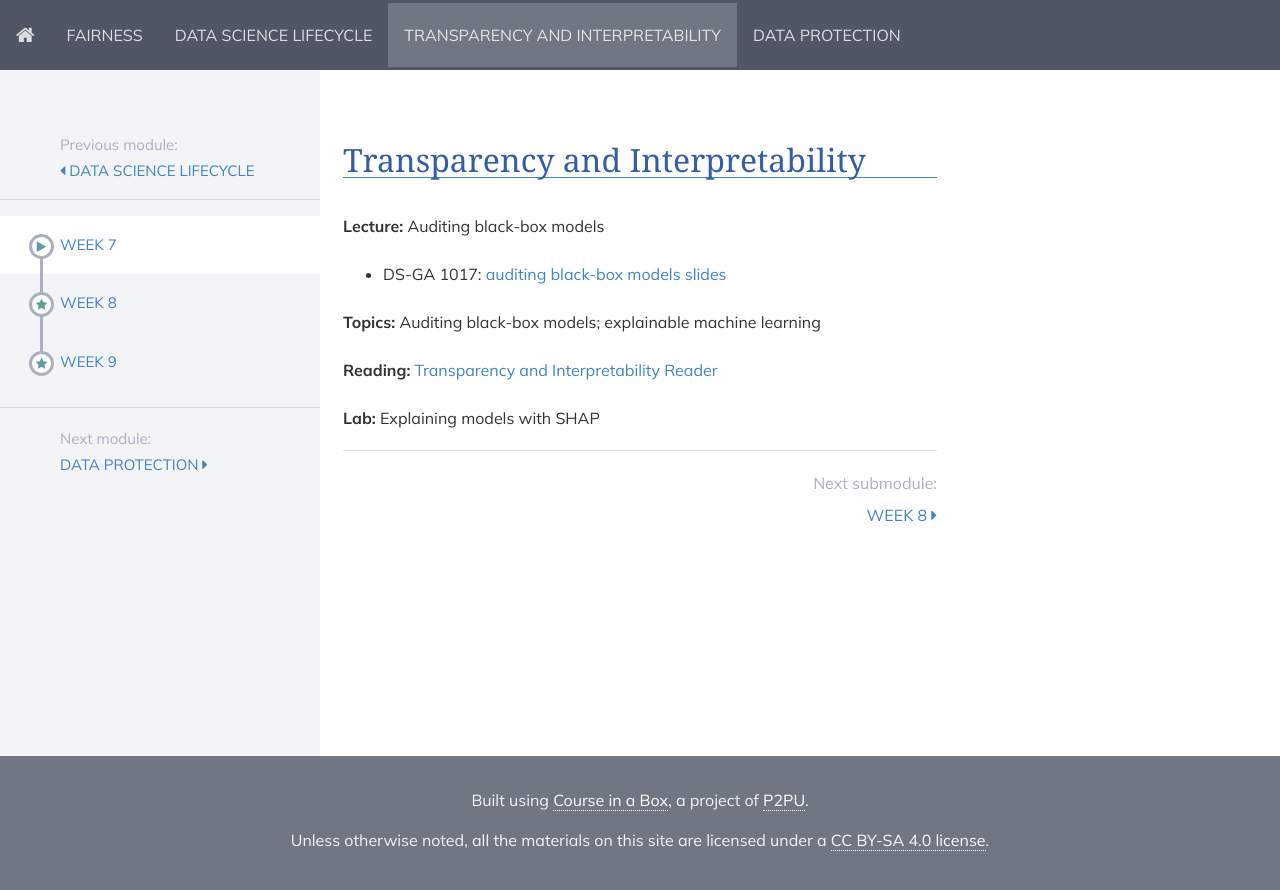
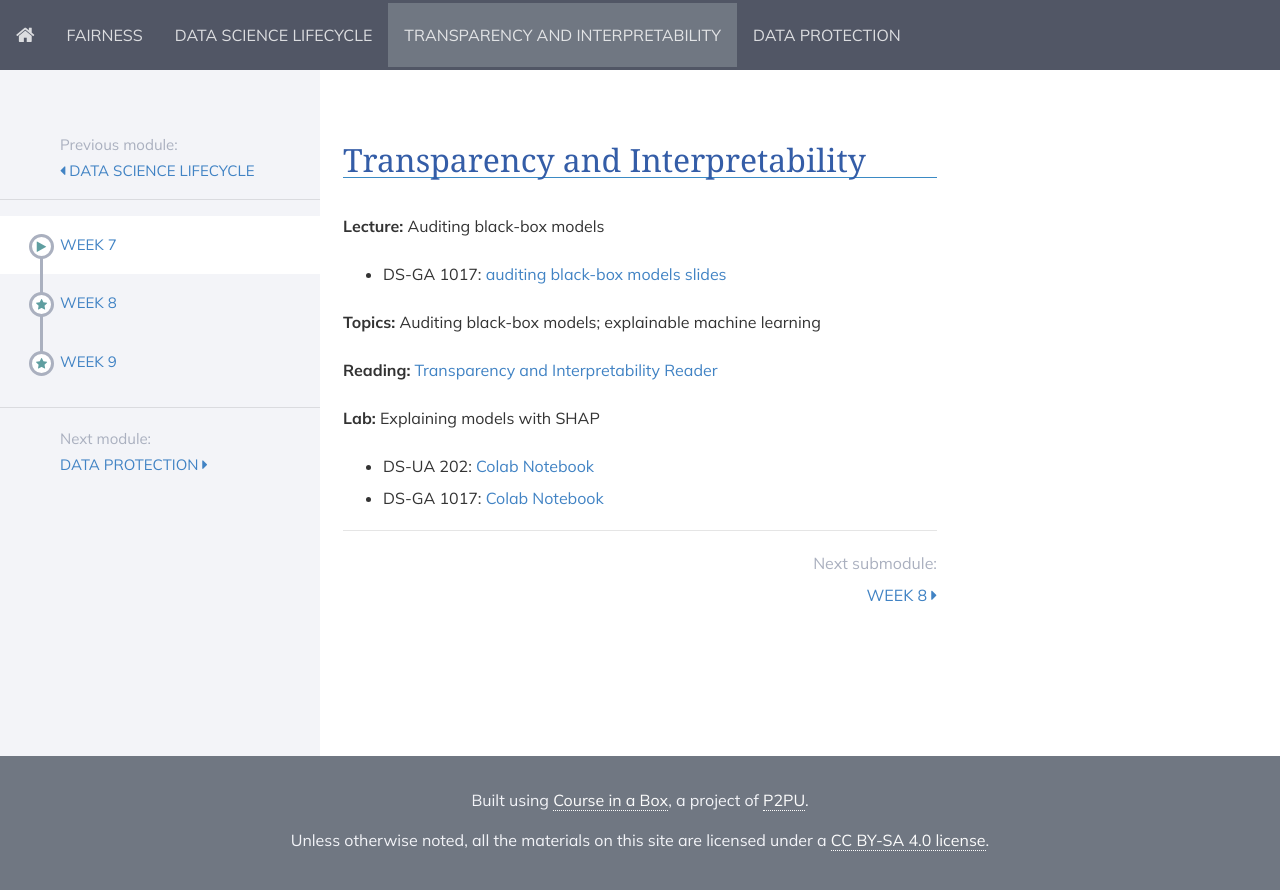
Before and after one commit to DataResponsibly/rds24, a Jekyll site: the page built from modules/transparency_and_interpretability/_posts/2000-01-01-week11.md, in a window 1280 px wide. Shown: the top 890 px of the page. Built offline with Jekyll 4.4.1, drawn with Linux system fonts in a browser that asks for light colours; nearby versions of some CDN libraries.

Commit message:
Add lab 7

```diff
--- a/modules/transparency_and_interpretability/_posts/2000-01-01-week11.md
+++ b/modules/transparency_and_interpretability/_posts/2000-01-01-week11.md
@@ -16,5 +16,5 @@ title: Week 7
 
 **Lab:** Explaining models with SHAP
 
-<!-- * DS-UA 202: [Colab Notebook](https://drive.google.com/file/d/10SfAw1Lr1w_DT0w3juyedvijm_xNXgWR/view?usp=sharing) -->
-<!-- * DS-GA 1017: [Colab Notebook](https://drive.google.com/file/d/1knyn1DqV2sG8AWgLFonTAaM4vvm1ar_f/view?usp=sharing) -->
+* DS-UA 202: [Colab Notebook](https://drive.google.com/file/d/1Df5oXukfXeCTN44ZhBvo7oOPIjaajvxN/view?usp=sharing)
+* DS-GA 1017: [Colab Notebook](https://drive.google.com/file/d/1IZ8GOOCDe8VCwEDHQQS69B_QYAZRsIFM/view?usp=drive_link)
```
